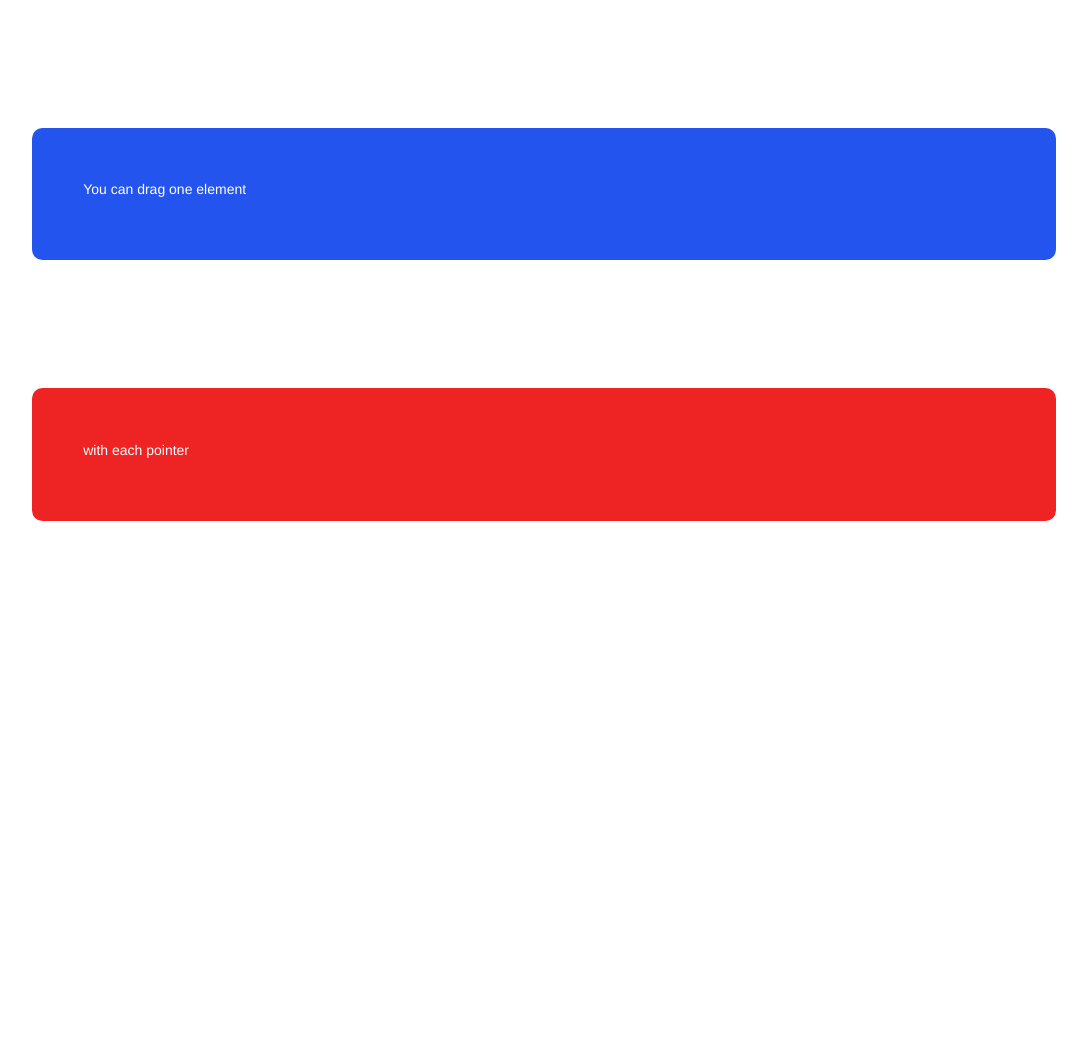
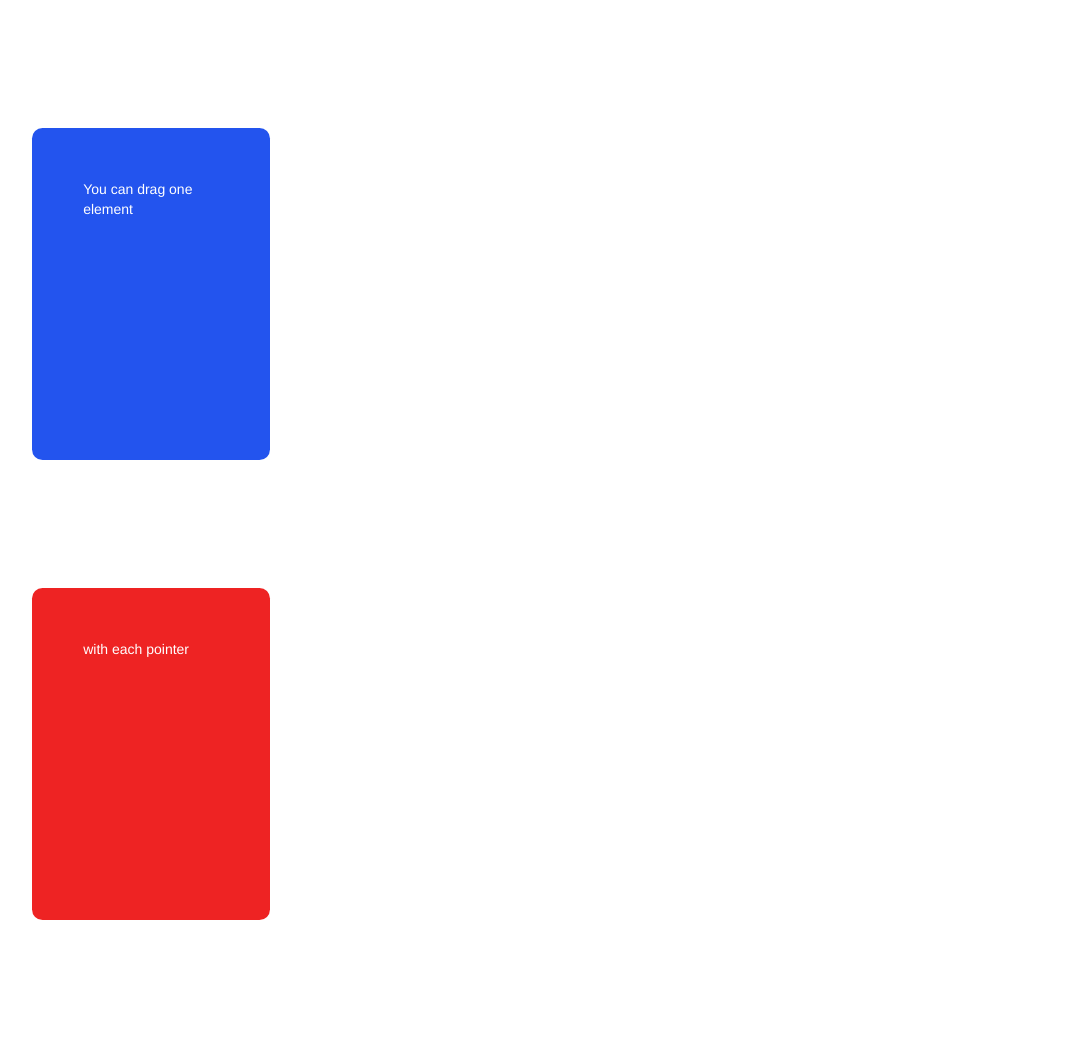
Before and after one commit to Davisa94/CS313Node, a Node server app: page /test in a window 1280 px wide. Shown: the whole page, without its empty margins (96-1183 px from the left). Before the commit the page ends 521 px from the top, so only its background shows below. Run offline with Node 20, Linux system fonts and the light colour scheme; some libraries are stand-ins or nearby versions.

Commit message:
fixed some css

```diff
--- a/public/stylesheets/main.css
+++ b/public/stylesheets/main.css
@@ -25,8 +25,8 @@
     .jumbotron .lang-logo img {
       max-width: 100%; }
 #drag-1{
-  width: 238.11023622;
-  height: 332.598425197;
+  width: 238px;
+  height: 332px;
   /* min-height: 6.5em; */
   margin: 10%;
   position: relative;
@@ -43,8 +43,8 @@
 }
 
 #drag-2 {
-  width: 238.11023622;
-  height: 332.598425197;
+  width: 238px;
+  height: 332px;
   /* min-height: 6.5em; */
   margin: 10%;
   position: relative;
```
